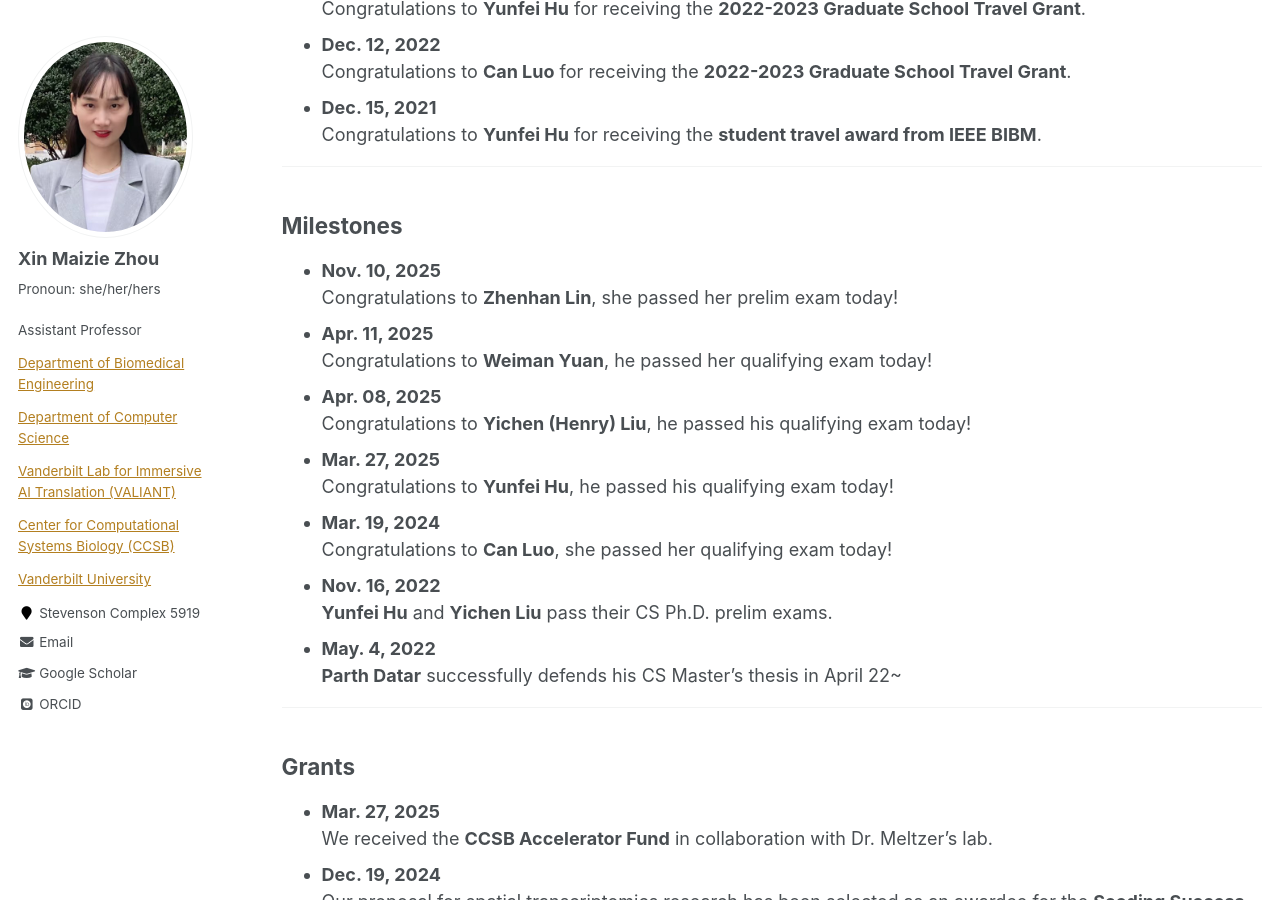
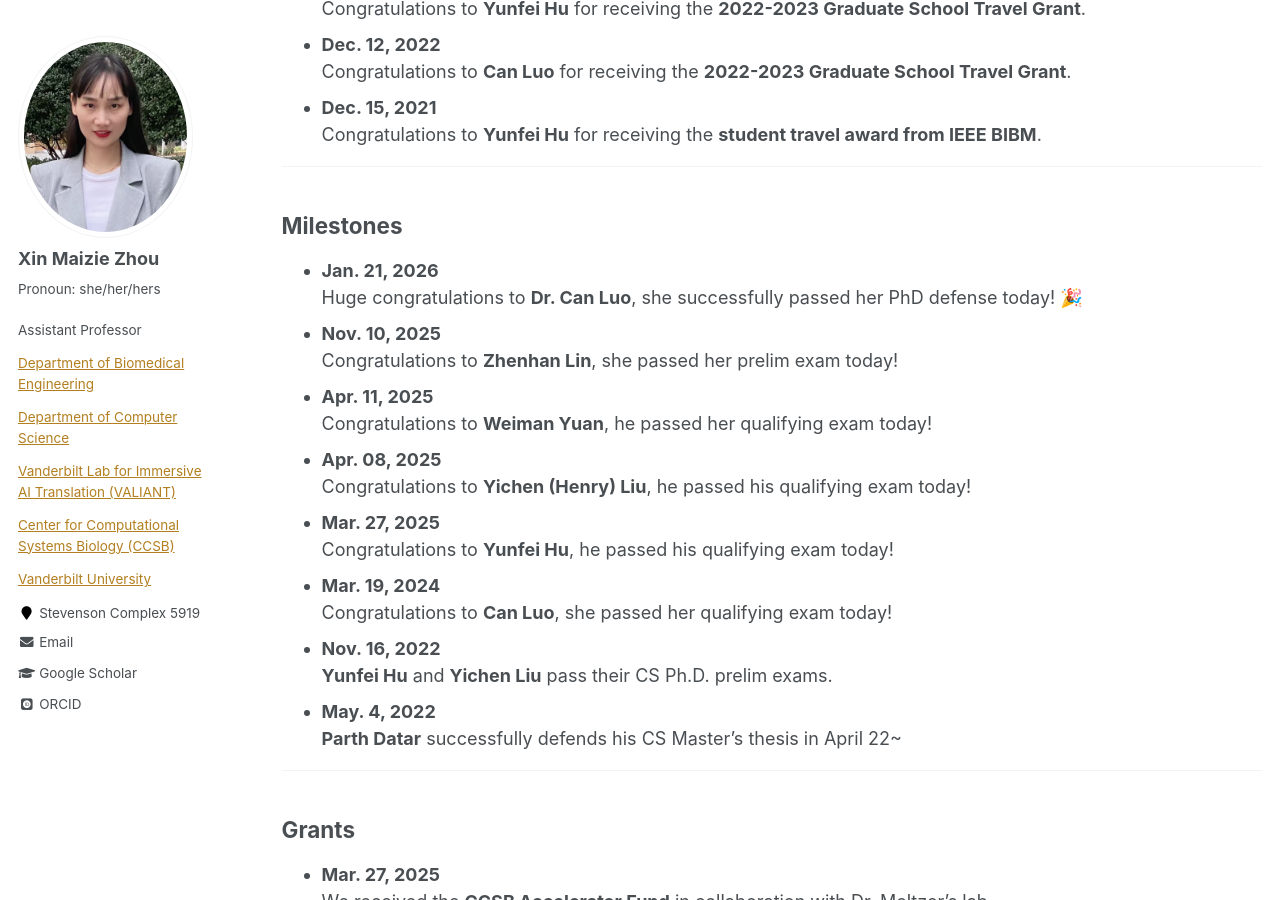
Before and after one commit to maiziezhoulab/Maiziezhoulab.github.io, a Jekyll site: the page built from _pages/LabNews.md, in a window 1280 px wide and 900 px high, scrolled down 1159 px. Built offline with Jekyll 4.4.1, drawn with Linux system fonts in a browser that asks for light colours; some web fonts are replaced.

Commit message:
Update LabNews.md

```diff
--- a/_pages/LabNews.md
+++ b/_pages/LabNews.md
@@ -40,6 +40,8 @@ author_profile: true
 ---
 
 ## Milestones
+- **Jan. 21, 2026**
+  Huge congratulations to **Dr. Can Luo**, she successfully passed her PhD defense today! 🎉
 - **Nov. 10, 2025**
   Congratulations to **Zhenhan Lin**, she passed her prelim exam today!
 - **Apr. 11, 2025**
```
